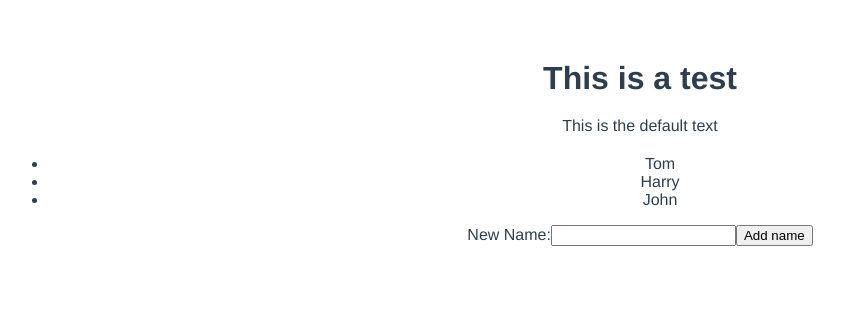
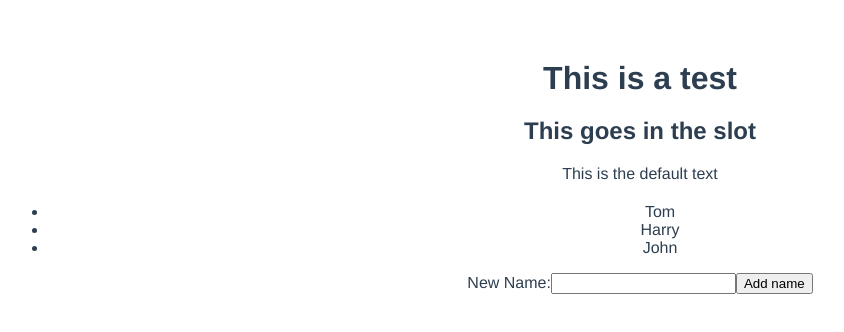
Before and after one commit to mdm106/vue-practice-challenges, a Vue app: page / in a window 1280 px wide. Shown: the top 332 px of the page, without its empty margins (0-844 px from the left). Built offline with nearby package versions, Linux system fonts and the light colour scheme.

Commit message:
Making use of slot in Header component

```diff
--- a/src/components/Header.vue
+++ b/src/components/Header.vue
@@ -1,5 +1,8 @@
 <template>
-  <h1>{{ heading }}</h1>
+  <div>
+    <h1>{{ heading }}</h1>
+    <h2><slot></slot></h2>
+  </div>
 </template>
 
 <script>
--- a/src/components/HelloWorld.vue
+++ b/src/components/HelloWorld.vue
@@ -1,6 +1,6 @@
 <template>
   <div>
-    <Header heading="This is a test" />
+    <Header heading="This is a test">This goes in the slot</Header>
     <Paragraph />
     <Square v-if=square />
     <People v-bind:arrayPeople="['Tom', 'Harry', 'John']" />
```
